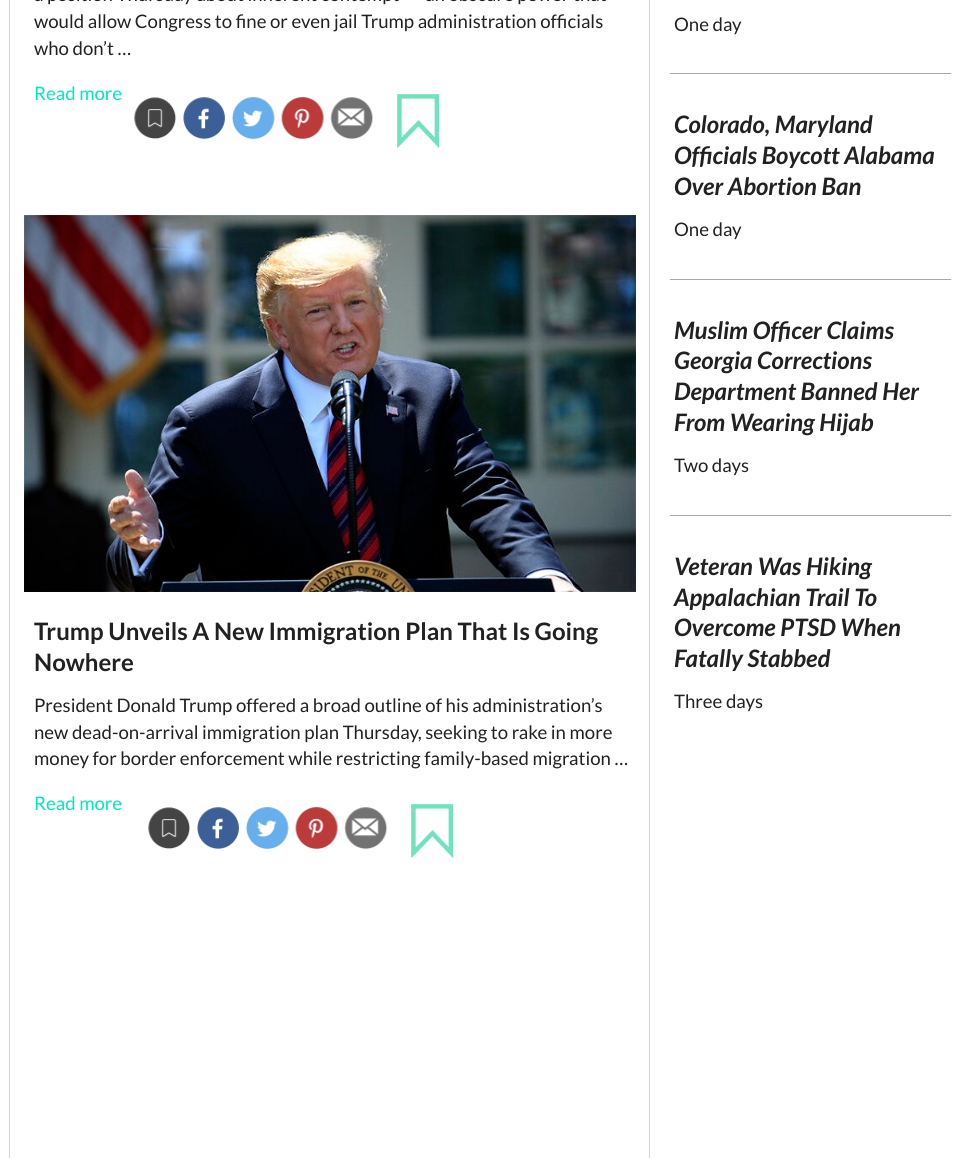
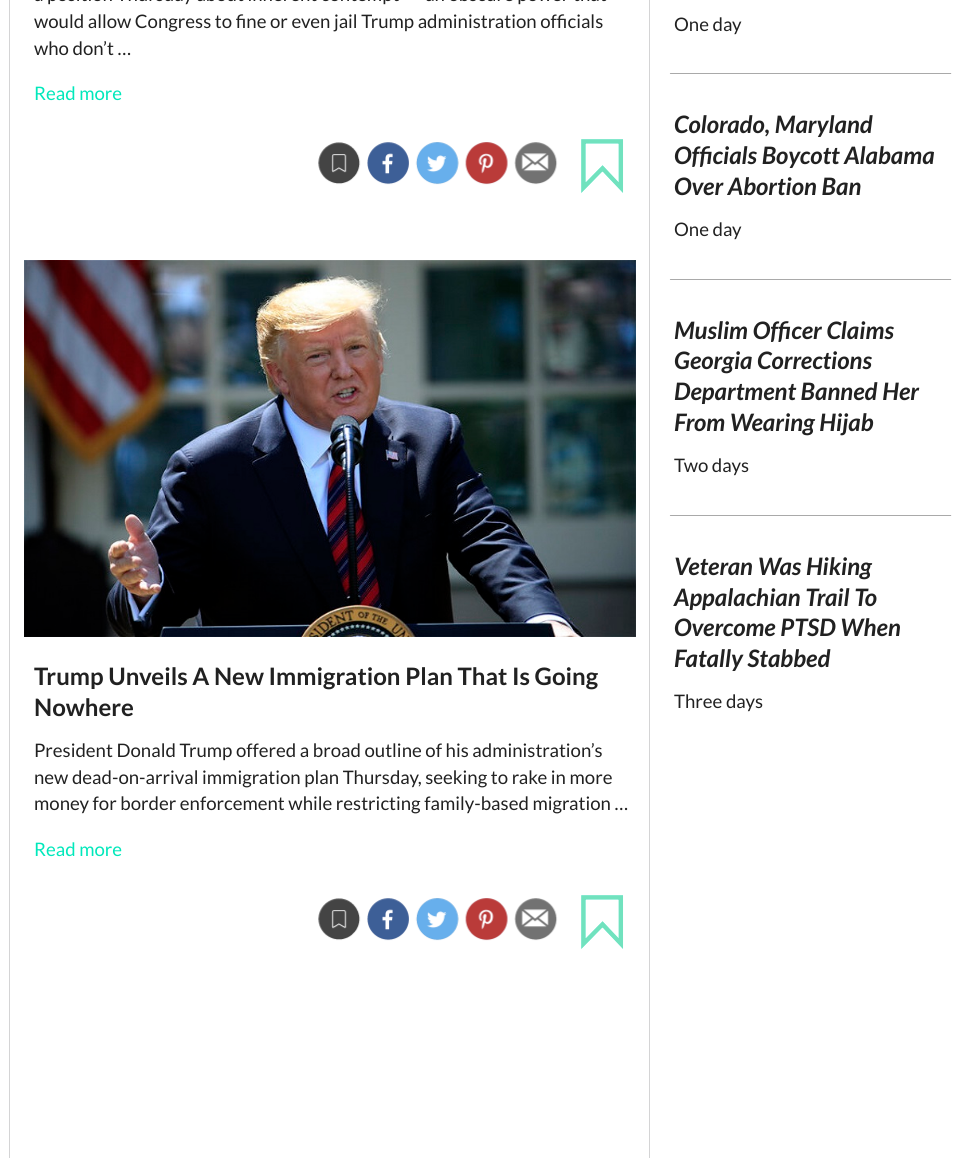
Before and after one commit to Gyle/news_website, a plain HTML site: page index.html in a window 1280 px wide. Shown: the part 1634-2792 px from the top of the page, 310-1280 px from the left. Drawn offline with nearby package versions, Linux system fonts and the light colour scheme; files that its build step writes are made by us from their sources.

Commit message:
added media icons

```diff
--- a/index.html
+++ b/index.html
@@ -139,7 +139,9 @@
               <h2 class="newest-tea" align="left">Nancy Pelosi Won’t Even Take A Position On Contempt, Let Alone Impeachment</h2>
               <p class="newest-tea" align="left">WASHINGTON ― House Speaker Nancy Pelosi (D-Calif.) declined to take a position Thursday about inherent contempt ― an obscure power that would allow Congress to fine or even jail Trump administration officials who don’t …</p>
               <p class="newest-tea read-more">Read more</p>
-              <div class="main-media"><img class="ui image" src="assets/images/media.png"></div>
+              <div class="middle-content">
+                  <img class="ui right floated image" src="assets/images/media.png">
+              </div>
             </div>
             <div class="spacer"></div>
             <div class="row">
@@ -147,9 +149,12 @@
               <h2 class="newest-tea" align="left">Trump Unveils A New Immigration Plan That Is Going Nowhere</h2>
               <p class="newest-tea" align="left">President Donald Trump offered a broad outline of his administration’s new dead-on-arrival immigration plan Thursday, seeking to rake in more money for border enforcement while restricting family-based migration …</p>
               <p class="newest-tea read-more">Read more</p>
-              <img class="ui right floated image" src="assets/images/media.png">
+              <div class="middle-content">
+                  <img class="ui right floated image" src="assets/images/media.png">
+              </div>
             </div>
           </div>
+
         </div>
         <div class="column">
           <div class="ui grid container">
--- a/style.css
+++ b/style.css
@@ -24,6 +24,8 @@
 
   .read-more{
     color: #00E8BB;
+    width: 100%;
+    text-align: left;
   }
 
   .masthead.segment {
@@ -87,6 +89,11 @@
     float: right;
 }
 
+.middle-content{
+  width: 100%;
+  float: right;
+}
+
   @media only screen and (max-width: 700px) {
     .ui.fixed.menu {
       display: none !important;
```
